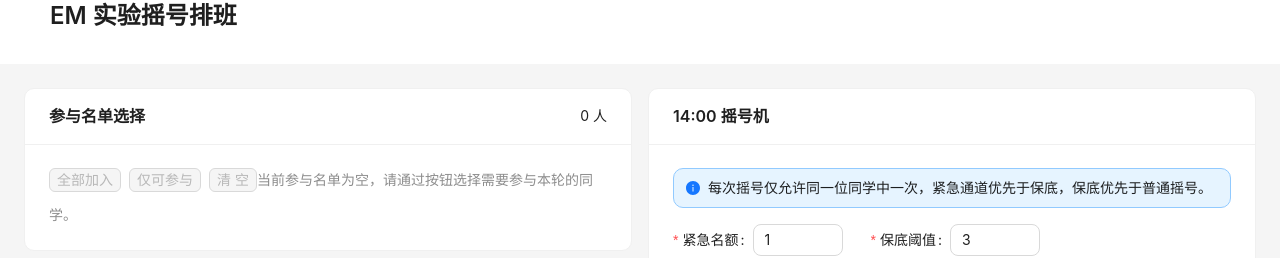
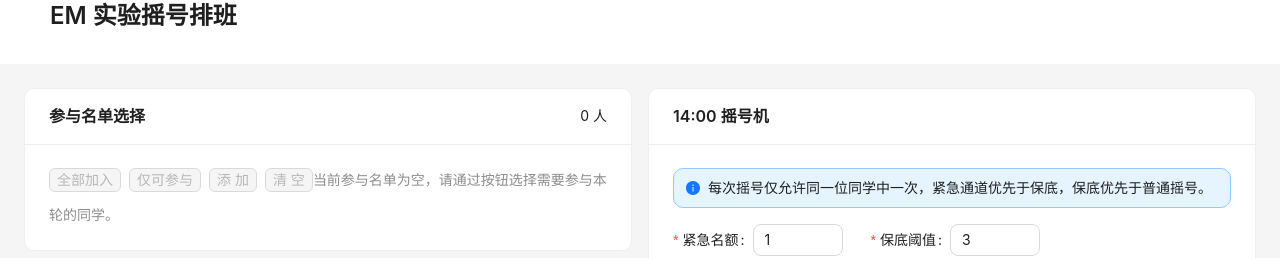
Before and after one commit to Weslie0803/EM-lottery, a React (Vite) app: page / in a window 1280 px wide. Shown: the top 258 px of the page. Built offline with nearby package versions, Linux system fonts and the light colour scheme.

Commit message:
添加参与者下拉菜单，优化参与者管理功能，增加移除参与者按钮

```diff
--- a/src/components/ParticipantSelector.tsx
+++ b/src/components/ParticipantSelector.tsx
@@ -1,6 +1,7 @@
-import { Button, Card, Col, Row, Space, Tag, Typography } from "antd";
+import { Button, Card, Col, Dropdown, message, Row, Space, Tag, Typography } from "antd";
 import { useMemo } from "react";
 import type { Participant } from "@core";
+import type { MenuProps } from "antd";
 
 interface ParticipantSelectorProps {
   participants: Participant[];
@@ -8,6 +9,8 @@ interface ParticipantSelectorProps {
   loading?: boolean;
   onChange(ids: string[]): void;
 }
+
+
 
 export function ParticipantSelector({ participants, selectedIds, loading, onChange }: ParticipantSelectorProps) {
   const selectedSet = useMemo(() => new Set(selectedIds), [selectedIds]);
@@ -22,12 +25,26 @@ export function ParticipantSelector({ participants, selectedIds, loading, onChan
         })),
     [participants, selectedSet]
   );
+  const [messageApi, contextHolder] = message.useMessage();
 
   const selectedCount = selectedParticipants.length;
 
   const handleSelectAll = () => onChange(participants.map(p => p.id));
   const handleSelectEligible = () => onChange(participants.filter(p => p.eligible !== false).map(p => p.id));
   const handleClear = () => onChange([]);
+  const handleAddParticipant = () => {
+    const remaining = participants.filter(p => !selectedSet.has(p.id));
+    if (remaining.length === 0) {
+        messageApi.warning("没有更多可添加的参与者了！");
+        return;
+    }
+  }
+  const items: MenuProps["items"] =
+    participants.filter(p => !selectedSet.has(p.id)).map(p => ({
+      key: p.id,
+      label: p.name,
+      onClick: () => onChange([...selectedIds, p.id])
+    }));
 
   return (
     <Card
@@ -35,6 +52,7 @@ export function ParticipantSelector({ participants, selectedIds, loading, onChan
       extra={<Typography.Text>{selectedCount} 人</Typography.Text>}
       style={{ marginBottom: 16 }}
     >
+      {contextHolder}
       <Space style={{ marginBottom: 12 }}>
         <Button size="small" onClick={handleSelectAll} disabled={!participants.length}>
           全部加入
@@ -42,6 +60,11 @@ export function ParticipantSelector({ participants, selectedIds, loading, onChan
         <Button size="small" onClick={handleSelectEligible} disabled={!participants.length}>
           仅可参与
         </Button>
+        <Dropdown menu={{items}} trigger={['hover']}>
+          <Button size="small" onClick={handleAddParticipant} disabled={!participants.length}>
+            添加
+          </Button>
+        </Dropdown>
         <Button size="small" onClick={handleClear} disabled={!selectedCount}>
           清空
         </Button>
@@ -61,6 +84,9 @@ export function ParticipantSelector({ participants, selectedIds, loading, onChan
                     <Tag color={participant.eligible ? "green" : "default"}>
                       {participant.eligible ? "可参与" : "暂停"}
                     </Tag>
+                    <Button size="small" danger onClick={() => onChange(selectedIds.filter(id => id !== participant.id))}>
+                        移除
+                    </Button>
                   </Space>
                   <Typography.Text type="secondary">
                     基础权重：{participant.baseWeight}，连续落空：{participant.consecutiveMisses}
```
